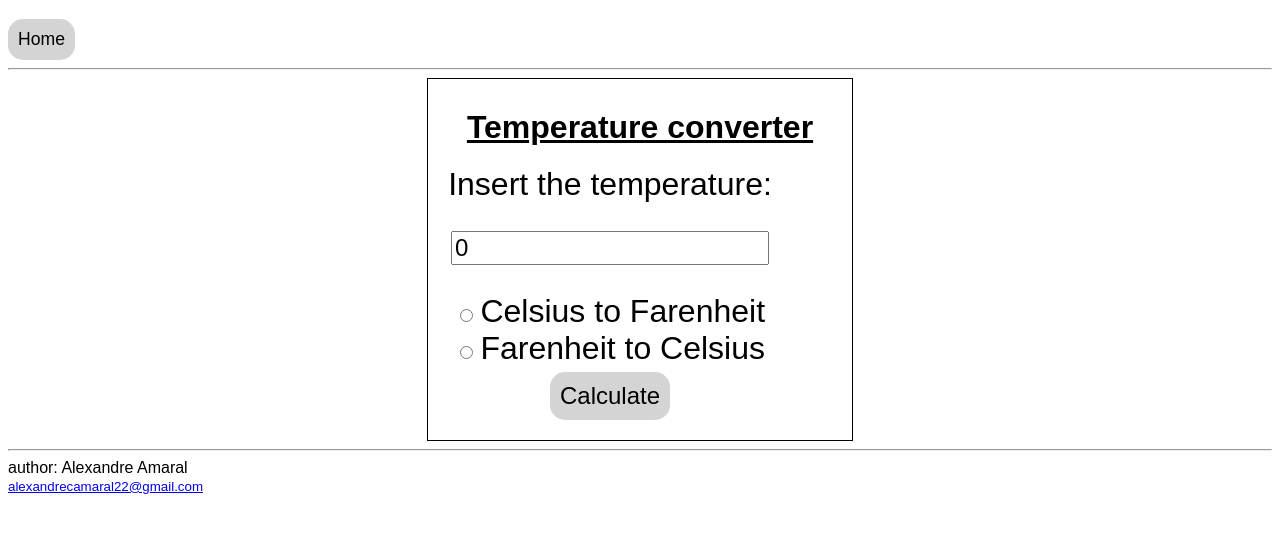
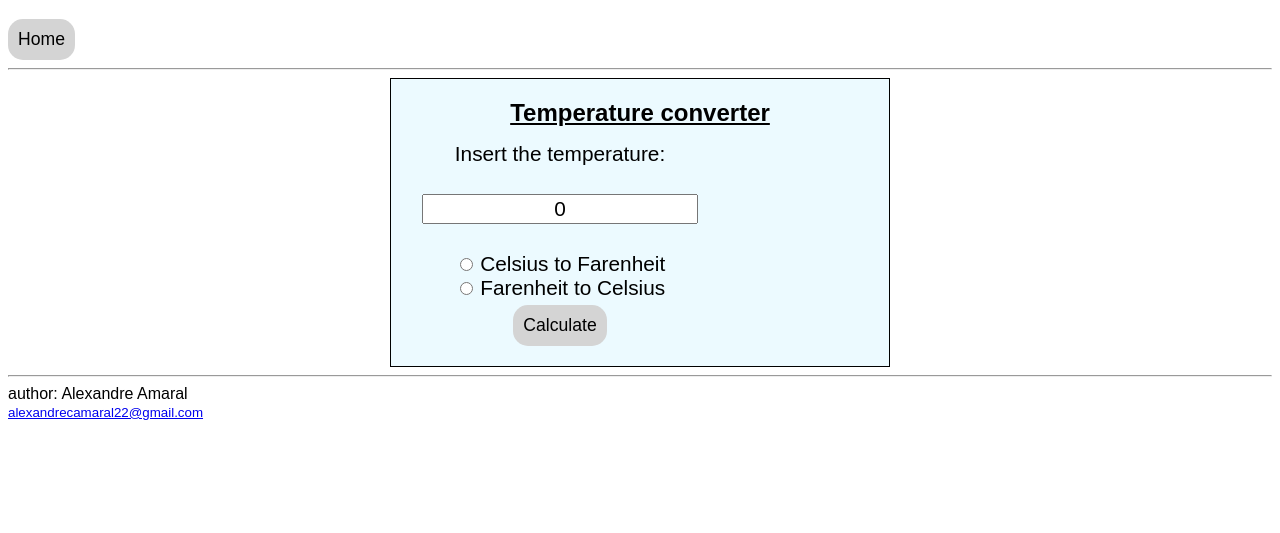
Before and after one commit to XandeAmaral/website-practice, a plain HTML site: page temperatureCalculator.html in a window 1280 px wide. Shown: the part 61-594 px from the top of the page. Drawn offline with Linux system fonts and the light colour scheme.

Commit message:
REFACTOR - temperature calculator improvement in css

```diff
--- a/css/temperatureCalculator.css
+++ b/css/temperatureCalculator.css
@@ -1,50 +1,61 @@
-.temperature-calculator {
+label {
+    font-size: 1.3rem;
+}
+
+.temperature-calculator{
+    width: 500px;
+    margin: 0 auto;
+    border: 1px solid;
+    background-color: hsla(193, 100%, 95%, 0.74);
+    padding: 20px;
+
     display: flex;
     flex-direction: column;
     align-items: center;
-    width: 100%;
 }
 
-.temperature-calculator_container{
+.temperature-calculator_title{
+    margin-bottom: 15px;
+}
+
+.temperature-calculator_title label{
+    font-size: 1.5rem;
+    font-weight: bold;
+    text-decoration: underline;
+}
+
+.temperature-calculator_body{
+    min-width: 400px;
+    display: flex;
+    justify-content: center;
+}
+
+.temperature-calculator_form{
+    min-width: 300px;
     display: flex;
     flex-direction: column;
     align-items: center;
-    border: 1px solid;
-    padding: 20px;
-    gap: 10px;
-}
-
-.temperature-calculator_title{
-    font-size: 1.2em;
-    font-weight: bold;
-    padding: 10px;
-}
-
-.temperature-calculator_body{
-    display: flex;
-    justify-content: center;
-    gap: 40px;
-}
-
-.temperature-calculator_form{
-    display: flex;
-    flex-direction: column;
-    align-items: center;
+    text-align: center;
     gap: 5px;
+    margin-right: 10px;
 }
 
 .temperature-calculator_result{
+    min-width: 140px;
+    text-align: center;
+    color: hsl(0, 80%, 38%);
+
     display: flex;
     align-items: center;
     justify-content: center;
-    font-size: 2em;
-    padding-left: 20px;
+    margin-left: 10px;
+}
+
+.temperature-calculator_result label{
+    font-size: 2rem;
 }
 
 .temperature-calculator_input{
-    font-size: 1.5em;
+    font-size: 1.3rem;
+    text-align: center;
 }
-
-.temperature-calculator_button{
-    font-size: 1.5em;
-}
--- a/temperatureCalculator.html
+++ b/temperatureCalculator.html
@@ -23,20 +23,19 @@
 
     <main>
         <div class="temperature-calculator">
-            <div class="temperature-calculator_container">
             <div class="temperature-calculator_title">
-                    <label><u>Temperature converter</u></label>
+                <label>Temperature converter</label>
             </div>
             <div class="temperature-calculator_body">
                 <div class="temperature-calculator_form">
                     <label>Insert the temperature:</label><br>
-                        <input type="text" class="temperature-calculator_input" id="userValue" value="0"/><br>
+                    <input type="text" class="temperature-calculator_input" id="userValue" value="0" /><br>
 
                     <div class="temperature-calculator_options">
-                            <input id="celsiusToFaren" type="radio" name="tempOpt"/>
+                        <input id="celsiusToFaren" type="radio" name="tempOpt" />
                         <label for="celsiusToFaren">Celsius to Farenheit</label><br>
 
-                            <input id="farenToCelsius" type="radio" name="tempOpt"/>
+                        <input id="farenToCelsius" type="radio" name="tempOpt" />
                         <label for="farenToCelsius">Farenheit to Celsius</label>
                     </div>
 
@@ -44,7 +43,6 @@
                 </div>
                 <div class="temperature-calculator_result">
                     <label id="resultTempConvert"></label>
-                    </div>
                 </div>
             </div>
         </div>
@@ -58,4 +56,5 @@
         <small><a href="mailto:alexandrecamaral22@gmail.com">alexandrecamaral22@gmail.com</a></small>
     </footer>
 </body>
+
 </html>
```
Lines whose indentation alone changed are shown as unchanged.
